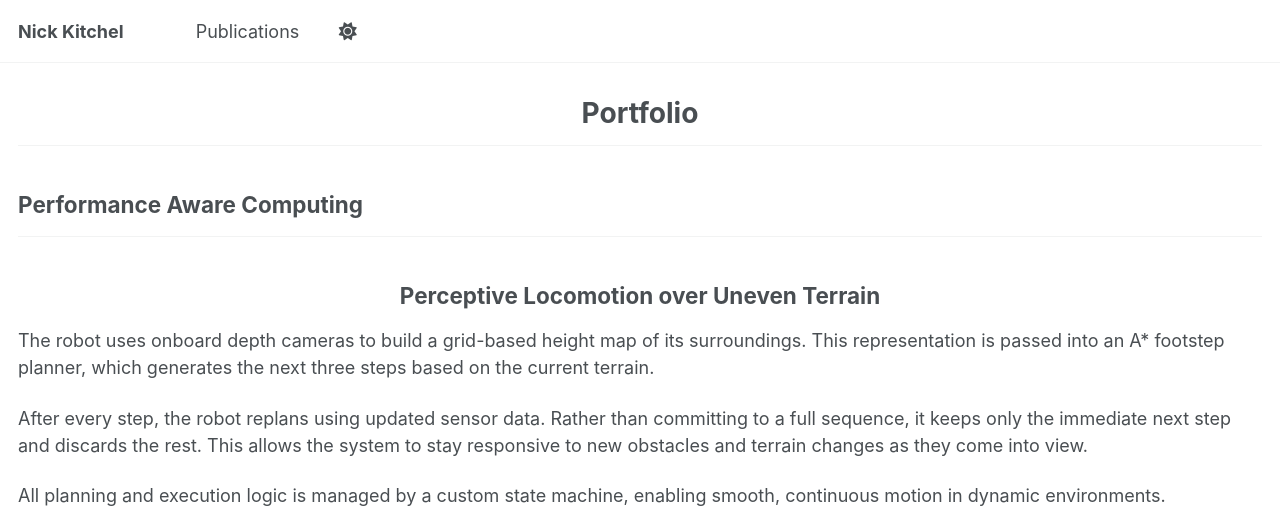
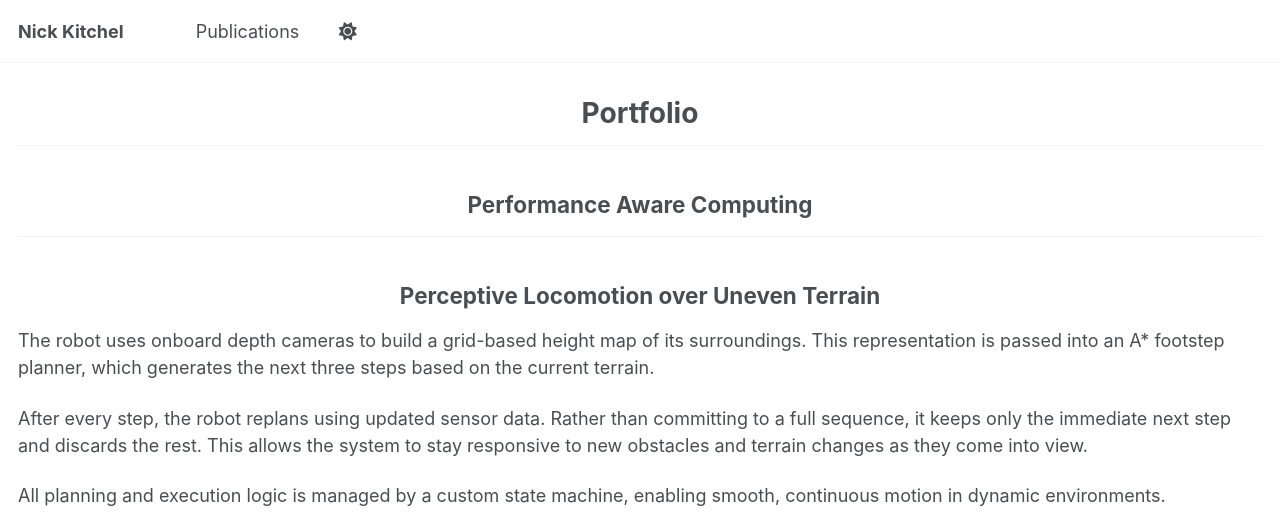
Before and after one commit to PotatoPeeler3000/potatopeeler3000.github.io, a Jekyll site: the page built from _pages/about.md, in a window 1280 px wide and 1375 px high. Shown: the top 530 px of the window. Built offline with Jekyll 4.4.1, drawn with Linux system fonts in a browser that asks for light colours; grey boxes are pictures that could not be loaded.

Commit message:
Center head lines

```diff
--- a/_pages/about.md
+++ b/_pages/about.md
@@ -12,7 +12,7 @@ redirect_from:
 
 <hr>
 
-<h2>Performance Aware Computing</h2>
+<h2 style="text-align: center;">Performance Aware Computing</h2>
 
 <hr>
 
@@ -38,4 +38,4 @@ redirect_from:
 <hr>
 
 
-<h2>Debugging Robot Hardware</h2>
+<h2 style="text-align: center;">Debugging Robot Hardware</h2>
```
